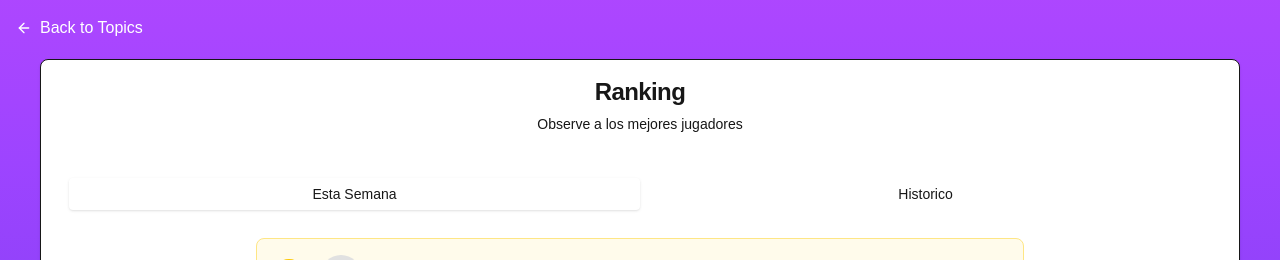
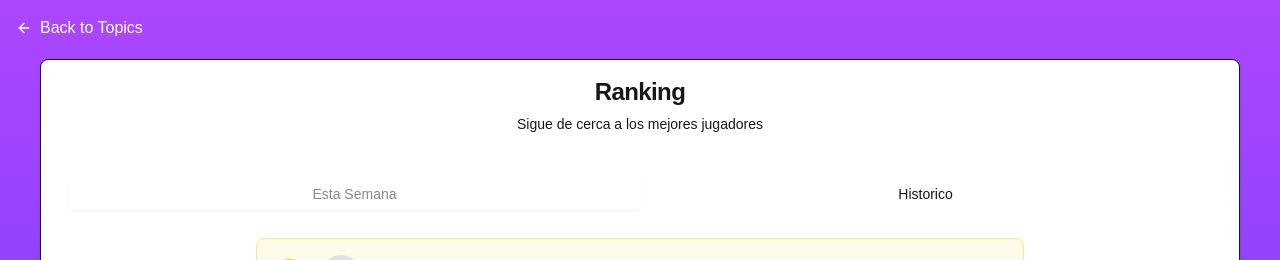
Before and after one commit to facubarneche/triviando-frontend, a Next.js app: page /leaderboard in a window 1280 px wide. Shown: the top 260 px of the page. Built offline with nearby package versions, Linux system fonts and the light colour scheme.

Commit message:
[IMPROVEMENT] Se desabilita el tab 'esta semana'

```diff
--- a/src/app/(pages)/leaderboard/components/Card.tsx
+++ b/src/app/(pages)/leaderboard/components/Card.tsx
@@ -14,21 +14,24 @@ const Card = () => {
     <UICard className="bg-white mx-2 md:mx-10">
       <CardHeader>
         <CardTitle className="text-2xl text-center">Ranking</CardTitle>
-        <CardDescription className="text-center">Observe a los mejores jugadores</CardDescription>
+        <CardDescription className="text-center">
+          Sigue de cerca a los mejores jugadores
+        </CardDescription>
       </CardHeader>
       <CardContent>
         <Tabs defaultValue="weekly">
           <TabsList className="grid w-full grid-cols-2">
-            <TabsTrigger value="weekly">Esta Semana</TabsTrigger>
+            <TabsTrigger value="weekly" disabled>
+              Esta Semana
+            </TabsTrigger>
             <TabsTrigger value="allTime">Historico</TabsTrigger>
           </TabsList>
 
+          <TabsContent value="allTime">
+            <Table data={leaderboardDataMock.allTime} />
+          </TabsContent>
           <TabsContent value="weekly">
             <Table data={leaderboardDataMock.weekly} />
-          </TabsContent>
-
-          <TabsContent value="allTime">
-            <Table data={leaderboardDataMock.allTime} />
           </TabsContent>
         </Tabs>
       </CardContent>
--- a/src/app/components/theme-provider.tsx
+++ b/src/app/components/theme-provider.tsx
@@ -3,6 +3,6 @@
 import * as React from 'react';
 import { ThemeProvider as NextThemesProvider, type ThemeProviderProps } from 'next-themes';
 
-export function ThemeProvider({ children, ...props }: ThemeProviderProps) {
+export function ThemeProvider({ children, ...props }: Readonly<ThemeProviderProps>) {
   return <NextThemesProvider {...props}>{children}</NextThemesProvider>;
 }
```
